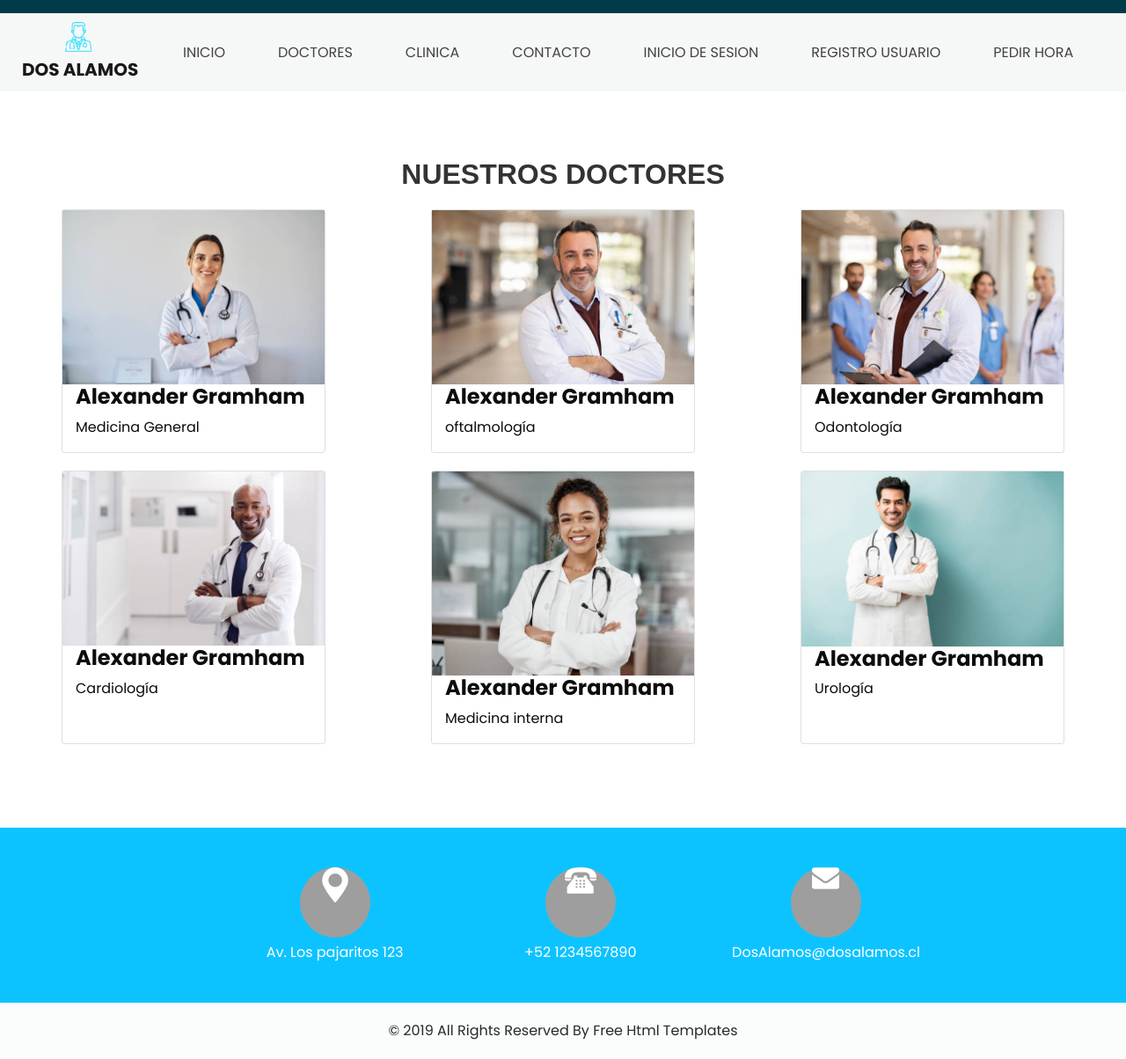
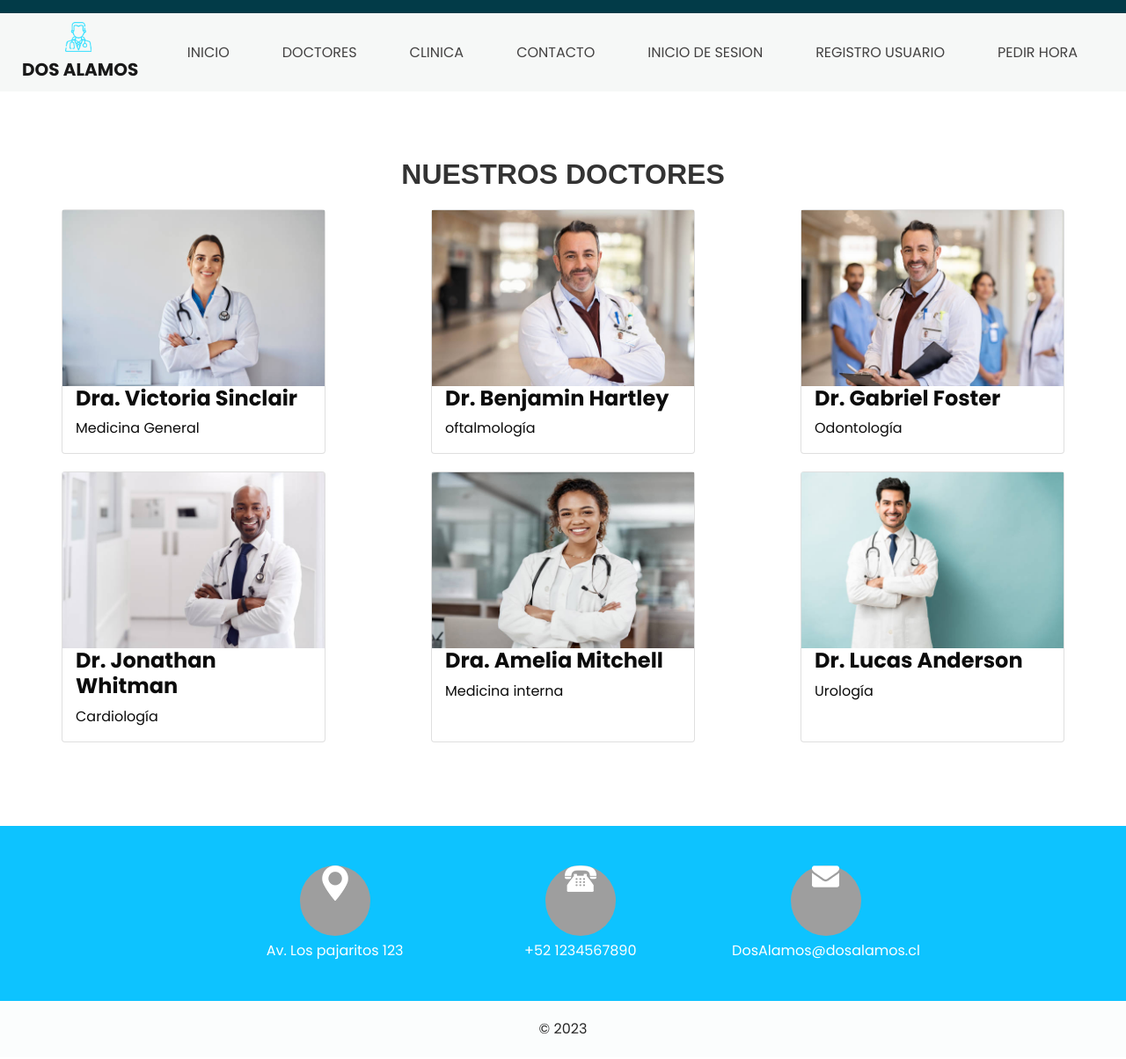
Before and after one commit to Afix42/dos-alamos, a Django app: page /doctores/ in a window 1280 px wide. Shown: the whole page at 88% size. After the commit the page ends 1176 px from the top, so only its background shows below. Run offline with Django 4.2, Linux system fonts and the light colour scheme; some libraries are stand-ins or nearby versions; grey boxes are pictures that could not be loaded.

Commit message:
pagina citas y intento de navbar collapse.
Hice la pagina citas. Me comentan que tal esta.

Intente hacer un dropdown con las 3 ultimas opcioens del navbar, pero ni el collapse ni el button funcionan. Intente varias cosas para hacerlo funcionar pero nada funciona.
Ni copiando uno de la pagina de bootstrap hace que funcione.

```diff
--- a/dosAlamos/core/static/core/CSS/style.css
+++ b/dosAlamos/core/static/core/CSS/style.css
@@ -587,6 +587,30 @@ a:focus {
 .card p{
   text-align: center;
 }
+@media (min-width: 576px) {
+  .imgdoctores {
+    height: 200px;
+  }
+}
+
+@media (min-width: 768px) {
+  .imgdoctores {
+    height: 200px;
+
+}
+
+@media (min-width: 992px) {
+  .imgdoctores {
+    height: 200px;
+  }
+}
+
+@media (min-width: 1200px) {
+  .imgdoctores {
+    height: 200px;
+  }
+}
+
 
 .textos {
   text-align: center;
@@ -598,3 +622,14 @@ a:focus {
   text-transform: uppercase;
   margin-bottom: 20px;
 }
+
+.tabla {
+  margin-top: 50px;
+}
+
+
+
+
+
+
+}
--- a/dosAlamos/core/templates/core/doctores.html
+++ b/dosAlamos/core/templates/core/doctores.html
@@ -10,44 +10,44 @@
     <div>
     <div class="container">
       <div class="card ">
-        <img src="{% static 'core/IMG/doctor2.jpg'%}" alt="Avatar" style="width:100%">
+        <img src="{% static 'core/IMG/doctor2.jpg'%}" alt="Avatar" class="imgdoctores" style="width:100%">
         <div class="container">
-          <h4><b>Alexander Gramham</b></h4>
+          <h4><b>Dra. Victoria Sinclair</b></h4>
           <p>Medicina General</p>
         </div>
       </div>
       <div class="card ">
-        <img src="{% static 'core/IMG/doctor3.jpg'%}" alt="Avatar" style="width:100%">
+        <img src="{% static 'core/IMG/doctor3.jpg'%}" alt="Avatar" class="imgdoctores" style="width:100%">
         <div class="container">
-          <h4><b>Alexander Gramham</b></h4>
+          <h4><b>Dr. Benjamin Hartley </b></h4>
           <p>oftalmología</p>
         </div>
       </div>
       <div class="card ">
-        <img src="{% static 'core/IMG/doctor4.jpg'%}" alt="Avatar" style="width:100%">
+        <img src="{% static 'core/IMG/doctor4.jpg'%}" alt="Avatar" class="imgdoctores" style="width:100%">
         <div class="container">
-          <h4><b>Alexander Gramham</b></h4>
+          <h4><b>Dr. Gabriel Foster</b></h4>
           <p>Odontología</p>
         </div>
       </div>
       <div class="card ">
-        <img src="{% static 'core/IMG/doctor5.jpg'%}" alt="Avatar" style="width:100%">
+        <img src="{% static 'core/IMG/doctor5.jpg'%}" alt="Avatar" class="imgdoctores" style="width:100%">
         <div class="container">
-          <h4><b>Alexander Gramham</b></h4>
+          <h4><b>Dr. Jonathan Whitman</b></h4>
           <p>Cardiología</p>
         </div>
       </div>
       <div class="card ">
-        <img src="{% static 'core/IMG/doctor6.jpg'%}" alt="Avatar" style="width:100%">
+        <img src="{% static 'core/IMG/doctor6.jpg'%}" alt="Avatar" class="imgdoctores" style="width:100%">
         <div class="container">
-          <h4><b>Alexander Gramham</b></h4>
+          <h4><b>Dra. Amelia Mitchell</b></h4>
           <p>Medicina interna</p>
         </div>
       </div>
       <div class="card ">
-        <img src="{%static 'core/IMG/doctor7.jpg'%}" alt="Avatar" style="width:100%">
+        <img src="{%static 'core/IMG/doctor7.jpg'%}" alt="Avatar" class="imgdoctores" style="width:100%">
         <div class="container">
-          <h4><b>Alexander Gramham</b></h4>
+          <h4><b>Dr. Lucas Anderson</b></h4>
           <p>Urología</p>
         </div>
       </div>
--- a/dosAlamos/core/templates/core/index.html
+++ b/dosAlamos/core/templates/core/index.html
@@ -36,17 +36,16 @@
     <!-- header section strats -->
     <header class="header_section">
       <div class="container-fluid">
-        <nav class="navbar navbar-expand-lg custom_nav-container ">
-          <a class="navbar-brand">
-            <img src="{% static 'core/IMG/logo.png' %}">
-            <span>
-              Dos alamos
-            </span>
+        <nav class="navbar navbar-expand-lg custom_nav-container">
+          <a class="navbar-brand" href="#">
+            <img src="{% static 'core/IMG/logo.png' %}" alt="Logo">
+            <span>Dos alamos</span>
           </a>
-
+          <button class="navbar-toggler" type="button" data-toggle="collapse" data-target="#navbarSupportedContent" aria-controls="navbarSupportedContent" aria-expanded="false" aria-label="Toggle navigation">
+            <span class="navbar-toggler-icon"></span>
+          </button>
           <div class="collapse navbar-collapse" id="navbarSupportedContent">
-            <div class="d-flex mx-auto flex-column flex-lg-row align-items-center">
-              <ul class="navbar-nav  ">
+            <ul class="navbar-nav ml-auto">
               <li class="nav-item active">
                 <a class="nav-link" href="{% url 'home' %}">Inicio <span class="sr-only">(current)</span></a>
               </li>
@@ -54,12 +53,18 @@
                 <a class="nav-link" href="{% url 'doctores' %}">Doctores</a>
               </li>
               <li class="nav-item">
-                  <a class="nav-link" href="{% url 'clinica' %}"> clinica</a>
+                <a class="nav-link" href="{% url 'clinica' %}">Clinica</a>
               </li>
               <li class="nav-item">
                 <a class="nav-link" href="{% url 'contacto' %}">Contacto</a>
               </li>
-                <li class="nav-item active">
+              <div class="dropdown-menu">
+                <a class="dropdown-item" href="{% url 'sesion' %}">Inicio de Sesion</a>
+                <a class="dropdown-item" href="{% url 'registrarse' %}">Registro Usuario</a>
+                <div class="dropdown-divider"></div>
+                <a class="dropdown-item" href="{% url 'formulario' %}">Pedir hora</a>
+              </div>
+              <li class="nav-item">
                 <a class="nav-link" href="{% url 'sesion' %}">Inicio de Sesion</a>
               </li>
               <li class="nav-item">
@@ -68,11 +73,10 @@
               <li class="nav-item">
                 <a class="nav-link" href="{% url 'formulario' %}">Pedir hora</a>
               </li>
-
-
-            </div>
+            </ul>
           </div>
         </nav>
+
       </div>
     </header>
     <!-- end header section -->
@@ -132,8 +136,7 @@
     <!-- footer section -->
     <section class="container-fluid footer_section">
       <p>
-        &copy; 2019 All Rights Reserved By
-        <a href="https://html.design/">Free Html Templates</a>
+        &copy; 2023
       </p>
     </section>
     <!-- footer section -->
--- a/dosAlamos/core/urls.py
+++ b/dosAlamos/core/urls.py
@@ -1,6 +1,6 @@
 from django.contrib import admin
 from django.urls import path
-from .views import home, servicios, registrarse, contacto, clinica,doctores,sesion,formulario
+from .views import home, servicios, registrarse, contacto, clinica,doctores,sesion,formulario, citas
 
 
 urlpatterns = [
@@ -12,4 +12,5 @@ urlpatterns = [
     path('doctores/',doctores,name="doctores"),
     path('Sesion/',sesion,name="sesion"),
     path('Formulario/',formulario,name="formulario"),
+    path('citas/',citas,name="citas"),
 ]
--- a/dosAlamos/core/views.py
+++ b/dosAlamos/core/views.py
@@ -26,3 +26,6 @@ def sesion(request):
 
 def formulario(request):
     return render(request, 'core/formulario.html')
+
+def citas(request):
+    return render(request, 'core/citas.html')
```
Also changed, not shown: dosAlamos/core/templates/core/citas.html (added, +117 -0 lines). Lines whose indentation alone changed are shown as unchanged.
